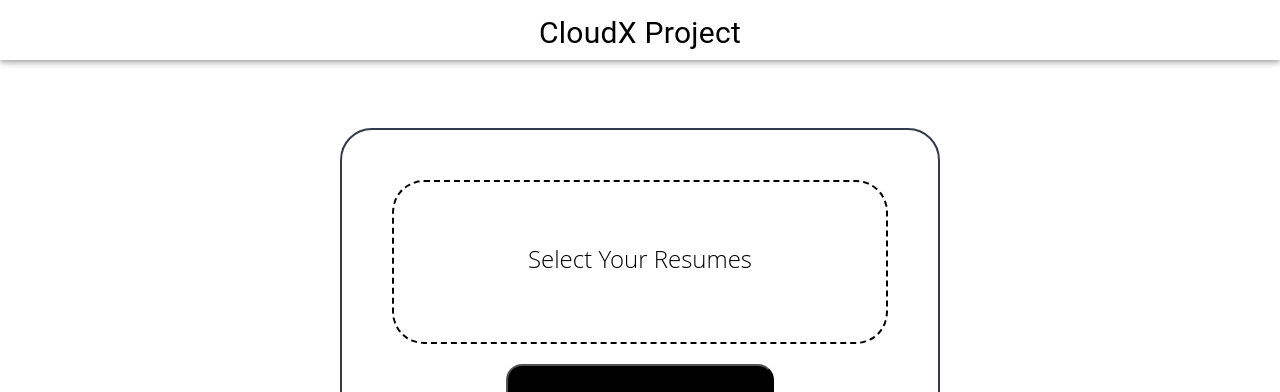
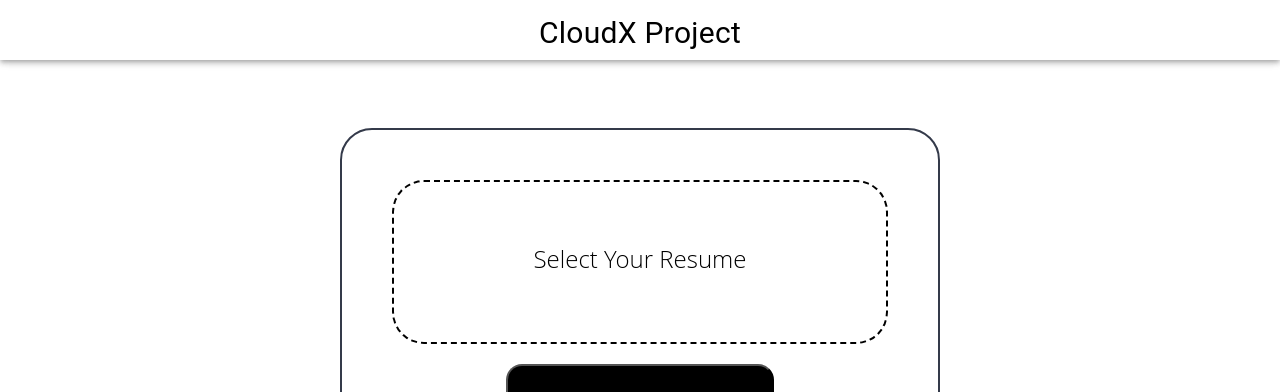
Before and after one commit to YashCGandhi/ResVerify-Frontend, a React (Create React App) app: page / in a window 1280 px wide. Shown: the top 392 px of the page. Built offline with nearby package versions, Linux system fonts and the light colour scheme.

Commit message:
Update Home.jsx

```diff
--- a/src/components/home/Home.jsx
+++ b/src/components/home/Home.jsx
@@ -65,7 +65,7 @@ const Home = () => {
               {resume !== null ? (
                 <h3> {resume}</h3>
               ) : (
-                <h3> Select Your Resumes</h3>
+                <h3> Select Your Resume</h3>
               )}
             </div>
           </div>
```
